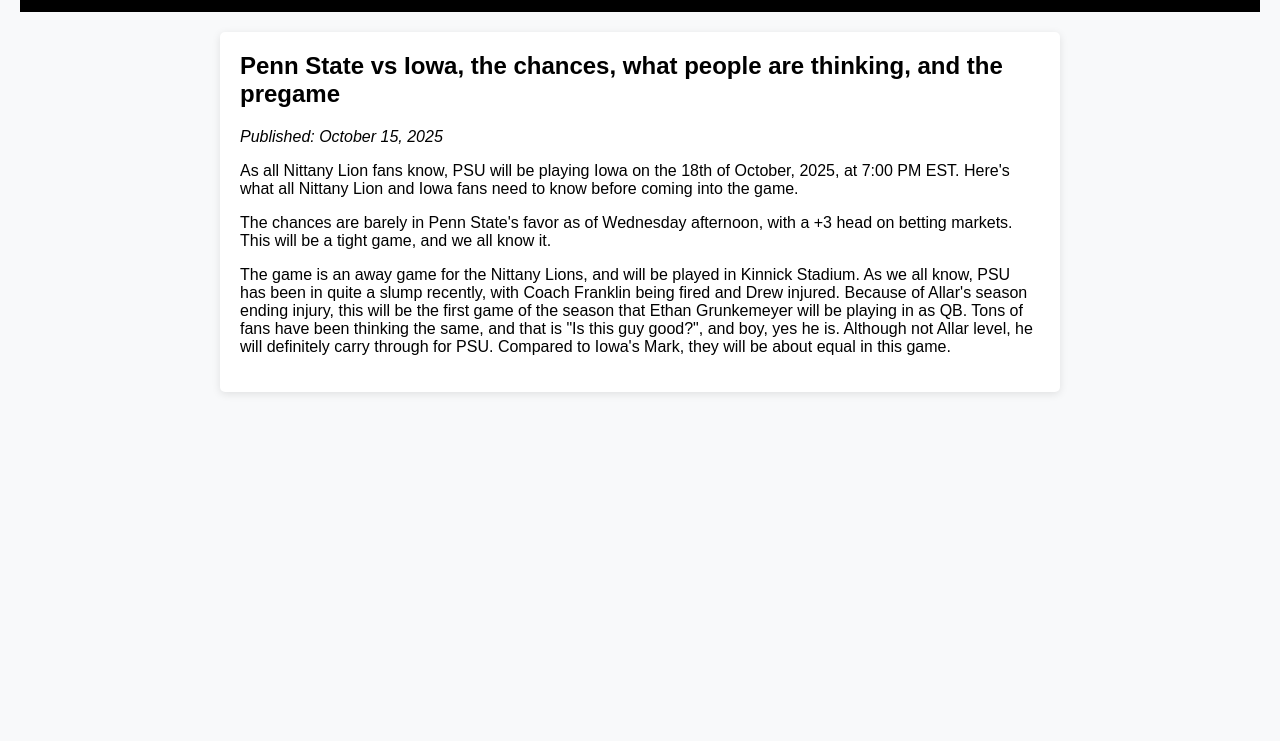
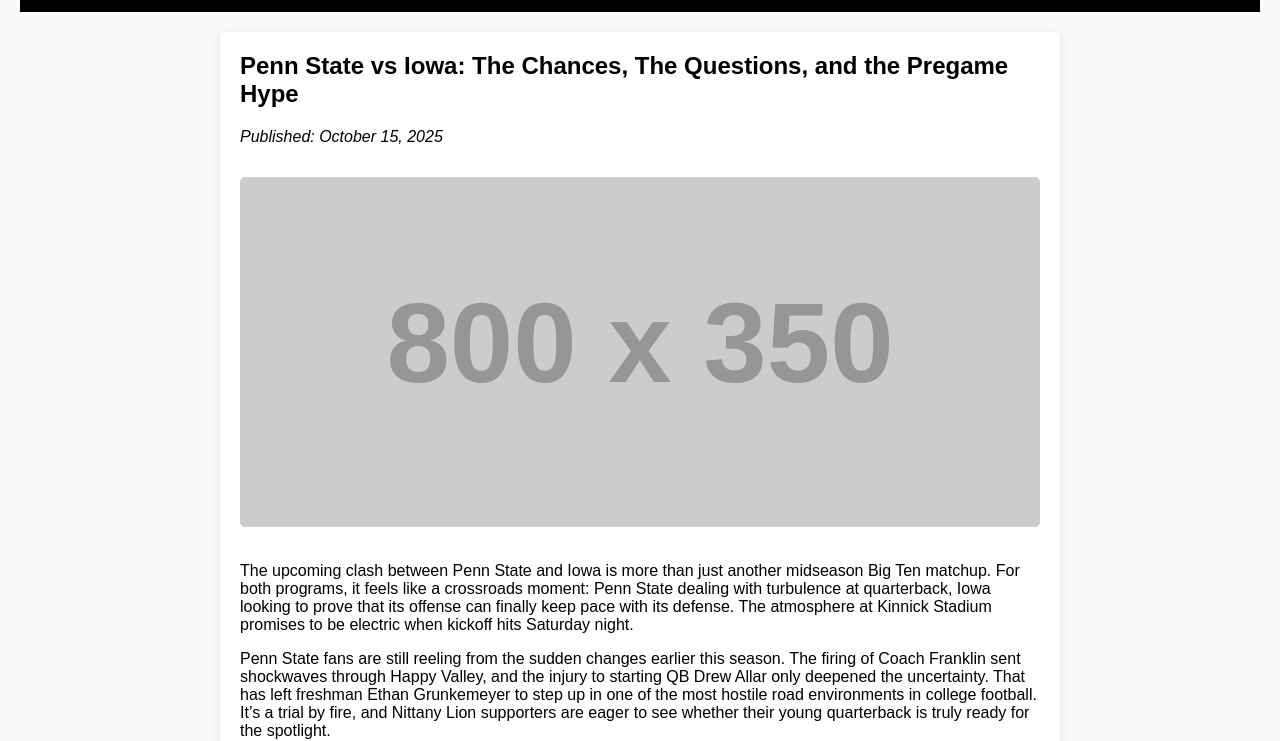
Before and after one commit to alexpie322010/Big10, a plain HTML site: page 1.html in a window 1280 px wide. Shown: the part 75-816 px from the top of the page. Drawn offline with Linux system fonts and the light colour scheme; placeholder pictures from the web are drawn by us.

Commit message:
Revise article title and add image for clarity
Updated the article title and added an image to enhance content.

```diff
--- a/1.html
+++ b/1.html
@@ -5,32 +5,12 @@
   <meta name="viewport" content="width=device-width, initial-scale=1.0">
   <title>Penn State vs Iowa - What You Need to Know</title>
   <style>
-    body {
-      margin: 0;
-      font-family: Arial, sans-serif;
-      background-color: #f8f9fa;
-      color: #000;
-      padding: 20px;
-    }
-    header {
-      background-color: #000;
-      color: #fff;
-      padding: 15px 30px;
-    }
-    header h1 {
-      margin: 0;
-    }
-    article {
-      max-width: 800px;
-      margin: 20px auto;
-      background: #fff;
-      padding: 20px;
-      border-radius: 5px;
-      box-shadow: 0 2px 8px rgba(0,0,0,0.1);
-    }
-    article h2 {
-      margin-top: 0;
-    }
+    body { margin: 0; font-family: Arial, sans-serif; background: #f8f9fa; color: #000; padding: 20px; }
+    header { background: #000; color: #fff; padding: 15px 30px; }
+    header h1 { margin: 0; }
+    article { max-width: 800px; margin: 20px auto; background: #fff; padding: 20px; border-radius: 5px; box-shadow: 0 2px 8px rgba(0,0,0,0.1); }
+    article h2 { margin-top: 0; }
+    article img { width: 100%; height: 350px; object-fit: cover; margin: 15px 0; border-radius: 5px; }
   </style>
 </head>
 <body>
@@ -39,11 +19,19 @@
   </header>
 
   <article>
-    <h2>Penn State vs Iowa, the chances, what people are thinking, and the pregame</h2>
+    <h2>Penn State vs Iowa: The Chances, The Questions, and the Pregame Hype</h2>
     <p><em>Published: October 15, 2025</em></p>
-    <p>As all Nittany Lion fans know, PSU will be playing Iowa on the 18th of October, 2025, at 7:00 PM EST. Here's what all Nittany Lion and Iowa fans need to know before coming into the game. </p>
-    <p>The chances are barely in Penn State's favor as of Wednesday afternoon, with a +3 head on betting markets. This will be a tight game, and we all know it. </p>
-    <p>The game is an away game for the Nittany Lions, and will be played in Kinnick Stadium. As we all know, PSU has been in quite a slump recently, with Coach Franklin being fired and Drew injured. Because of Allar's season ending injury, this will be the first game of the season that Ethan Grunkemeyer will be playing in as QB. Tons of fans have been thinking the same, and that is "Is this guy good?", and boy, yes he is. Although not Allar level, he will definitely carry through for PSU. Compared to Iowa's Mark, they will be about equal in this game. </p>
+    <img src="https://via.placeholder.com/800x350" alt="Penn State vs Iowa Game">
+
+    <p>The upcoming clash between Penn State and Iowa is more than just another midseason Big Ten matchup. For both programs, it feels like a crossroads moment: Penn State dealing with turbulence at quarterback, Iowa looking to prove that its offense can finally keep pace with its defense. The atmosphere at Kinnick Stadium promises to be electric when kickoff hits Saturday night.</p>
+
+    <p>Penn State fans are still reeling from the sudden changes earlier this season. The firing of Coach Franklin sent shockwaves through Happy Valley, and the injury to starting QB Drew Allar only deepened the uncertainty. That has left freshman Ethan Grunkemeyer to step up in one of the most hostile road environments in college football. It’s a trial by fire, and Nittany Lion supporters are eager to see whether their young quarterback is truly ready for the spotlight.</p>
+
+    <p>Iowa, meanwhile, is coming off a string of gritty wins that haven’t always been pretty but have been effective. Their veteran QB Mark has proven steady, if unspectacular, and the Hawkeyes’ defense continues to be among the most disciplined in the country. Against Penn State’s untested signal-caller, Iowa’s secondary will be licking its chops, hoping to force mistakes early and set the tone.</p>
+
+    <p>But beyond the X’s and O’s, the psychological edge looms large. Penn State has struggled to establish rhythm on the road in recent years, and Kinnick Stadium is notorious for unsettling visiting teams under the lights. Fans remember past upsets vividly, and Iowa will rely on its home crowd to create chaos for the Lions’ makeshift offense. How Grunkemeyer handles third-down pressure and crowd noise may well decide the game.</p>
+
+    <p>Expect a defensive slugfest with momentum swings, where one or two big plays could shift the balance. Betting markets have tilted narrowly toward Penn State at +3, but few would be surprised if Iowa’s grit and home-field advantage turned the tide. No matter which way it goes, this matchup already feels destined to be remembered as one of the defining Big Ten moments of 2025.</p>
   </article>
 </body>
 </html>
```
